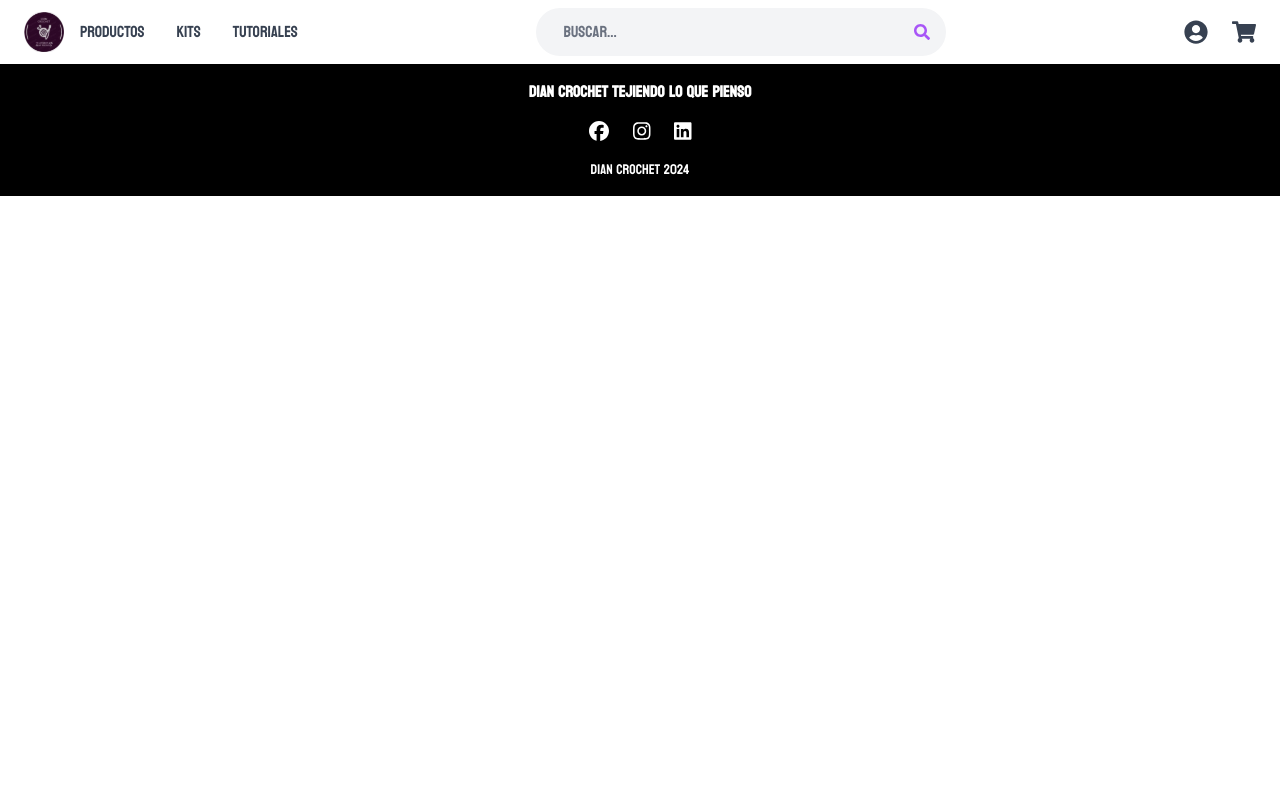
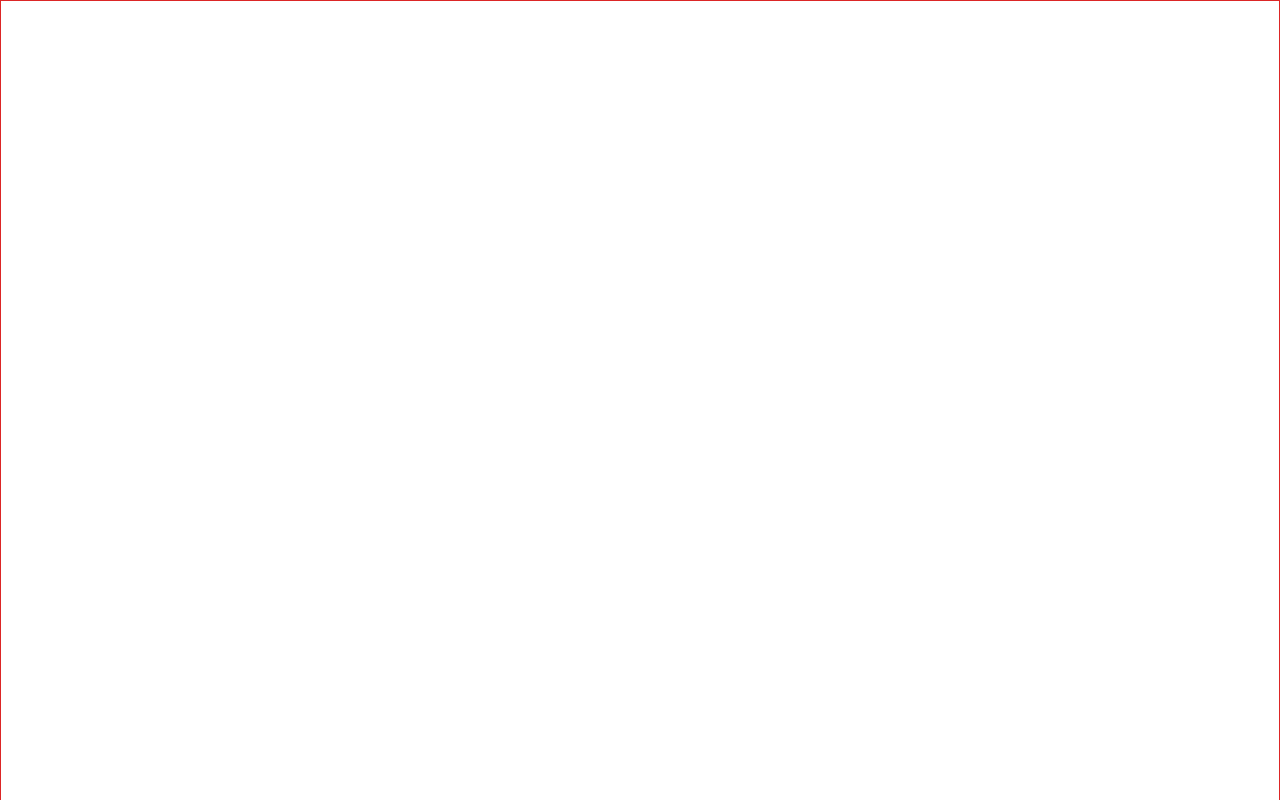
Before and after one commit to erickperejil/DianCrochet-1, a Next.js app: page /products in a window 1280 px wide. Shown: the top 800 px of the page. Built offline with nearby package versions, Linux system fonts and the light colour scheme.

Commit message:
Preparacion de Rama

```diff
--- a/src/app/products/page.tsx
+++ b/src/app/products/page.tsx
@@ -1,11 +1,7 @@
-import Footer from "components/Footer";
-import Navbar from "components/navbar";
-
 export default function Products() {
   return (
-<div>
-<Navbar />
-<Footer />
+<div className="bg-white border border-red-600 h-[280vh]">
+
 </div>
   );
 }
--- a/src/services/UserAuth/user.ts
+++ b/src/services/UserAuth/user.ts
@@ -120,7 +120,7 @@ export const validarCorreo = async (correo: string, codigoVeri: string) => {
     }
     return data;
   } catch (error) {
-    throw new Error(error.message || "Error de red");
+    throw new Error("Error de red");
   }
 };
 
```
